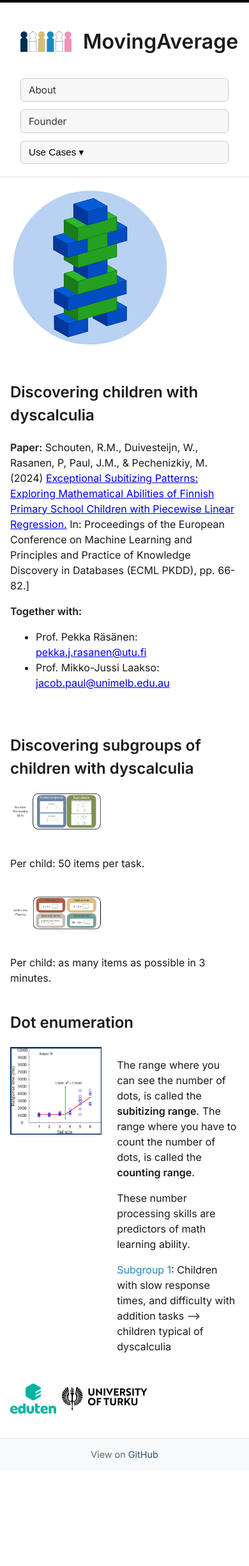
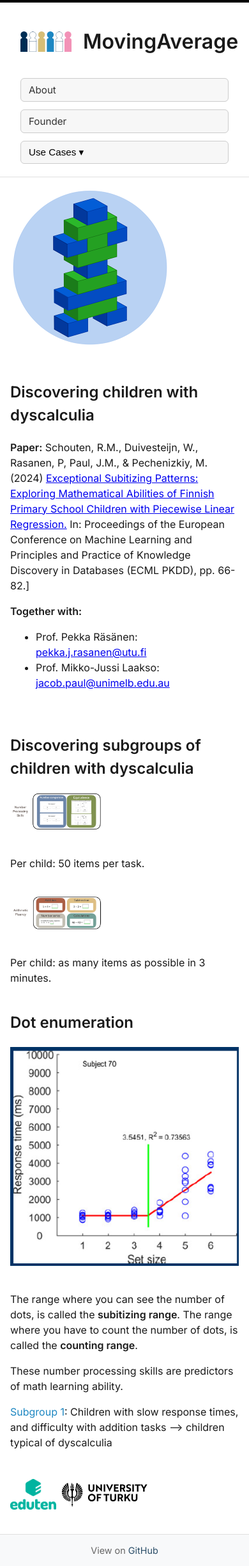
Before and after one commit to moving-average/moving-average.github.io, a Jekyll site: the page built from usecase1.markdown, in a window 390 px wide. Shown: the whole page at 64% size. Built offline with Jekyll 4.4.1, drawn with Linux system fonts in a browser that asks for light colours; before the commit the page ends 2297 px from its top, so only the background shows below that.

Commit message:
update website

```diff
--- a/assets/style.css
+++ b/assets/style.css
@@ -253,6 +253,19 @@ main.page {
   display: block;
 }
 
+.image-text-block {
+  display: flex;
+  align-items: flex-start;
+  gap: 1.5rem;
+  margin-bottom: 1.5rem;
+}
+
+.responsive-inline-img {
+  max-width: 40%;
+  flex-shrink: 0;
+}
+
+
 /* Mobiele weergave - schermen kleiner dan 768px */
 @media (max-width: 768px) {
   html, body {
@@ -319,4 +332,14 @@ main.page {
   .dropdown:hover .dropdown-content {
     display: block;
   }
+
+  .image-text-block {
+    flex-direction: column;
+  }
+
+  .responsive-inline-img {
+    max-width: 100%;
+    width: 100%;
+    height: auto;
+  }
 }
--- a/usecase1.markdown
+++ b/usecase1.markdown
@@ -30,8 +30,8 @@ intro: |
 
 ## Dot enumeration
 
-<div style="display: flex; align-items: flex-start; gap: 1.5rem; margin-bottom: 1.5rem;">
-  <img src="/assets/img/algebrakit4.png" alt="Algebrakit4 image" style="max-width: 40%; flex-shrink: 0;" />
+<div class="image-text-block">
+  <img src="/assets/img/algebrakit4.png" alt="Algebrakit4 image" class="responsive-inline-img" />
   <div style="flex: 1; min-width: 0;">
     <p>The range where you can see the number of dots, is called the <strong>subitizing range</strong>. The range where you have to count the number of dots, is called the <strong>counting range</strong>.</p>
     <p>These number processing skills are predictors of math learning ability.</p>
```
